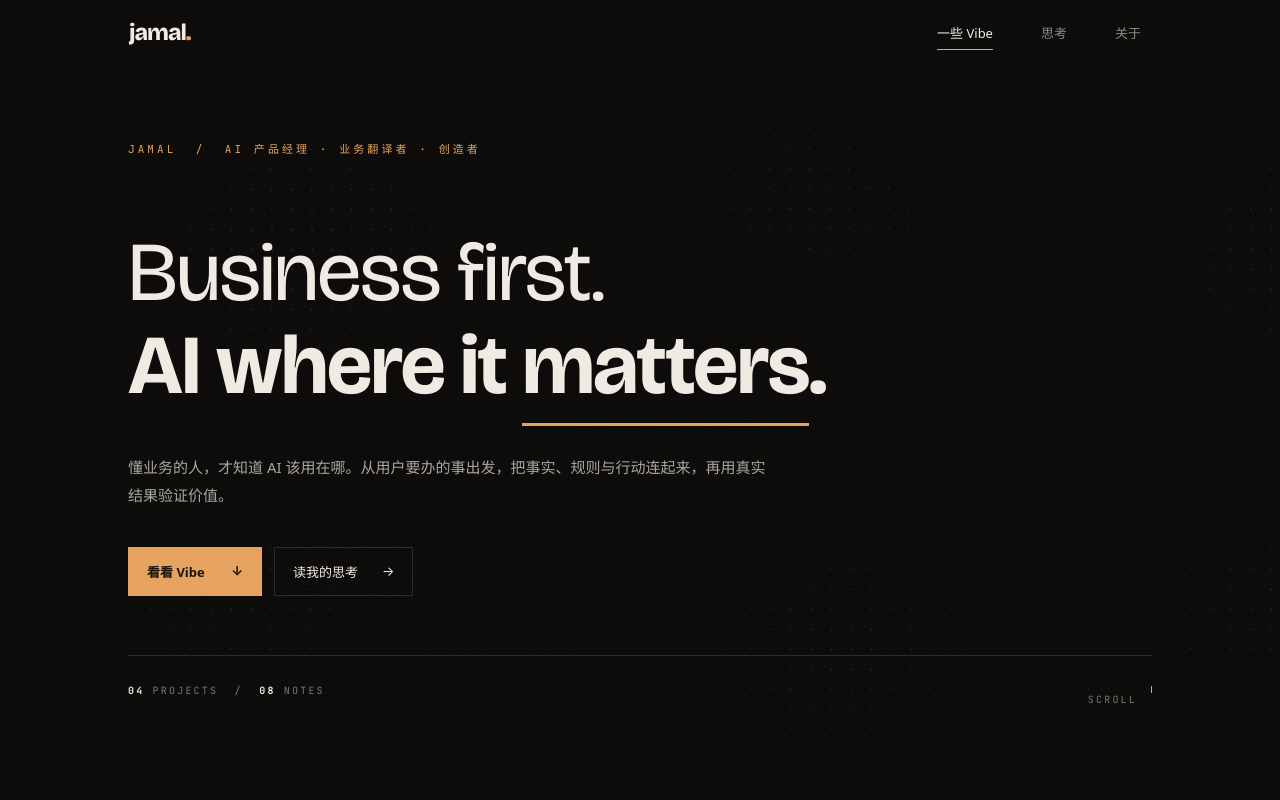
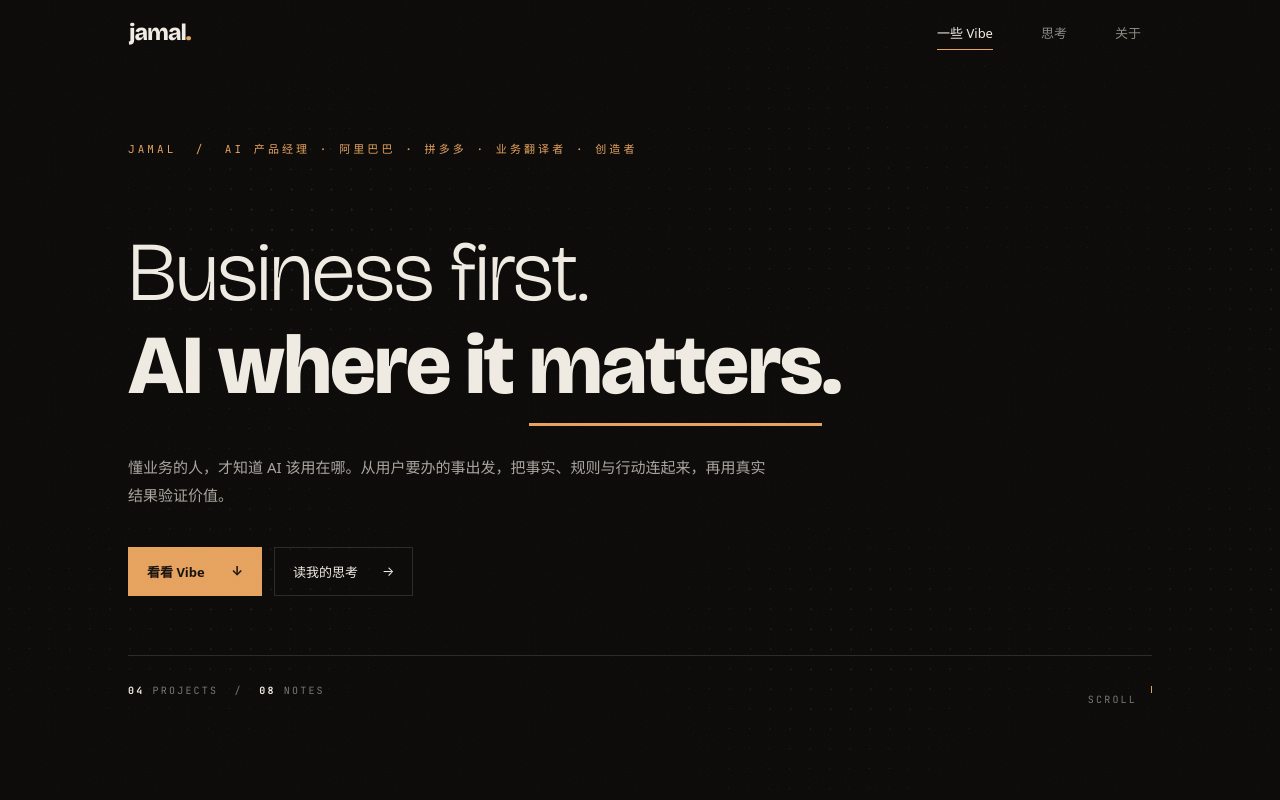
Before and after one commit to tzm1111/jamal-tzbaby, a plain HTML site: page index.html in a window 1280 px wide. Shown: the top 800 px of the page. Drawn offline with Linux system fonts and the light colour scheme; animation ran at ten frames a second.

Commit message:
更新首页简介与标题字体

```diff
--- a/index.html
+++ b/index.html
@@ -9,7 +9,7 @@
     />
     <title>Jamal — Business first, AI where it matters</title>
     <link rel="stylesheet" href="./styles.css?v=20261116-tzbaby-official-3" />
-  <link rel="stylesheet" href="./polish.css?v=20261116-motion-1"></head>
+  <link rel="stylesheet" href="./polish.css?v=20261116-hero-type-2"></head>
   <body><script src="./motion.js?v=20261116-motion-1"></script>
     <canvas class="site-texture" id="waveDots" aria-hidden="true"></canvas>
     <div class="site-texture texture-grain" aria-hidden="true"></div>
@@ -30,7 +30,7 @@
 
     <main id="top">
       <section class="hero reveal">
-        <div class="eyebrow">JAMAL&nbsp;&nbsp;/&nbsp;&nbsp;AI 产品经理 · 业务翻译者 · 创造者</div>
+        <div class="eyebrow">JAMAL&nbsp;&nbsp;/&nbsp;&nbsp;AI 产品经理 · 阿里巴巴 · 拼多多 · 业务翻译者 · 创造者</div>
         <h1>
           <span class="hero-line hero-line-left">Business first.</span><br />
           <strong>AI where it <em>matters</em>.</strong>
--- a/polish.css
+++ b/polish.css
@@ -41,3 +41,8 @@ button:not(:disabled),summary{cursor:pointer}
  .site-header .nav{display:flex;opacity:0;visibility:hidden;pointer-events:none;transform:translateY(-8px);transition:opacity .24s var(--ease-out),transform .3s var(--ease-out),visibility 0s .3s;box-shadow:0 20px 45px #0005}
  .site-header.menu-open .nav{opacity:1;visibility:visible;pointer-events:auto;transform:none;transition-delay:0s}
 }
+
+/* 首屏恢复参考站的轻字重与较松字距。 */
+.hero h1{letter-spacing:-.02em;line-height:1.1;font-synthesis:none}
+.hero-line-left{font-family:var(--display);font-weight:250}
+.hero h1 strong{font-weight:800}
```
